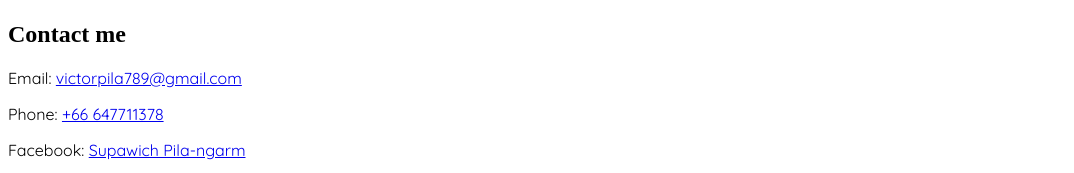
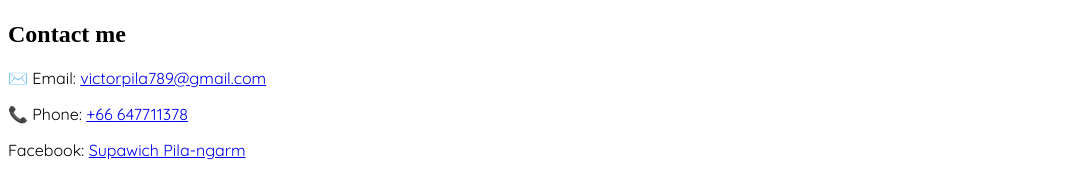
Before and after one commit to vistrox/zip-exercise-2, a website built with Vite: page index.html in a window 1280 px wide. Shown: the part 1535-1708 px from the top of the page, without its empty margins (0-1074 px from the left). Built offline with nearby package versions, Linux system fonts and the light colour scheme; a web font is replaced by a local one.

Commit message:
edit2 exercise 2

```diff
--- a/index.html
+++ b/index.html
@@ -95,8 +95,8 @@
   </main>
   <footer>
     <h2>Contact me</h2>
-      <p>Email: <a href= "mailto:victorpila789@gmail.com">victorpila789@gmail.com</a></p>
-      <p>Phone: <a href="tel:0647711378"> +66 647711378</a> </p>
+      <p>✉️ Email: <a href= "mailto:victorpila789@gmail.com">victorpila789@gmail.com</a></p>
+      <p>📞 Phone: <a href="tel:0647711378"> +66 647711378</a> </p>
       <p>Facebook: <a href="https://www.facebook.com/supawich.pilangarm">Supawich Pila-ngarm</a></p>
       <p>Instagram: <a href="https://www.instagram.com/supawich_victor?igsh=MWo2MmxtNjZxMDF0NQ%3D%3D&utm_source=qr">@supawich_victor</a></p>
   </footer>
```
